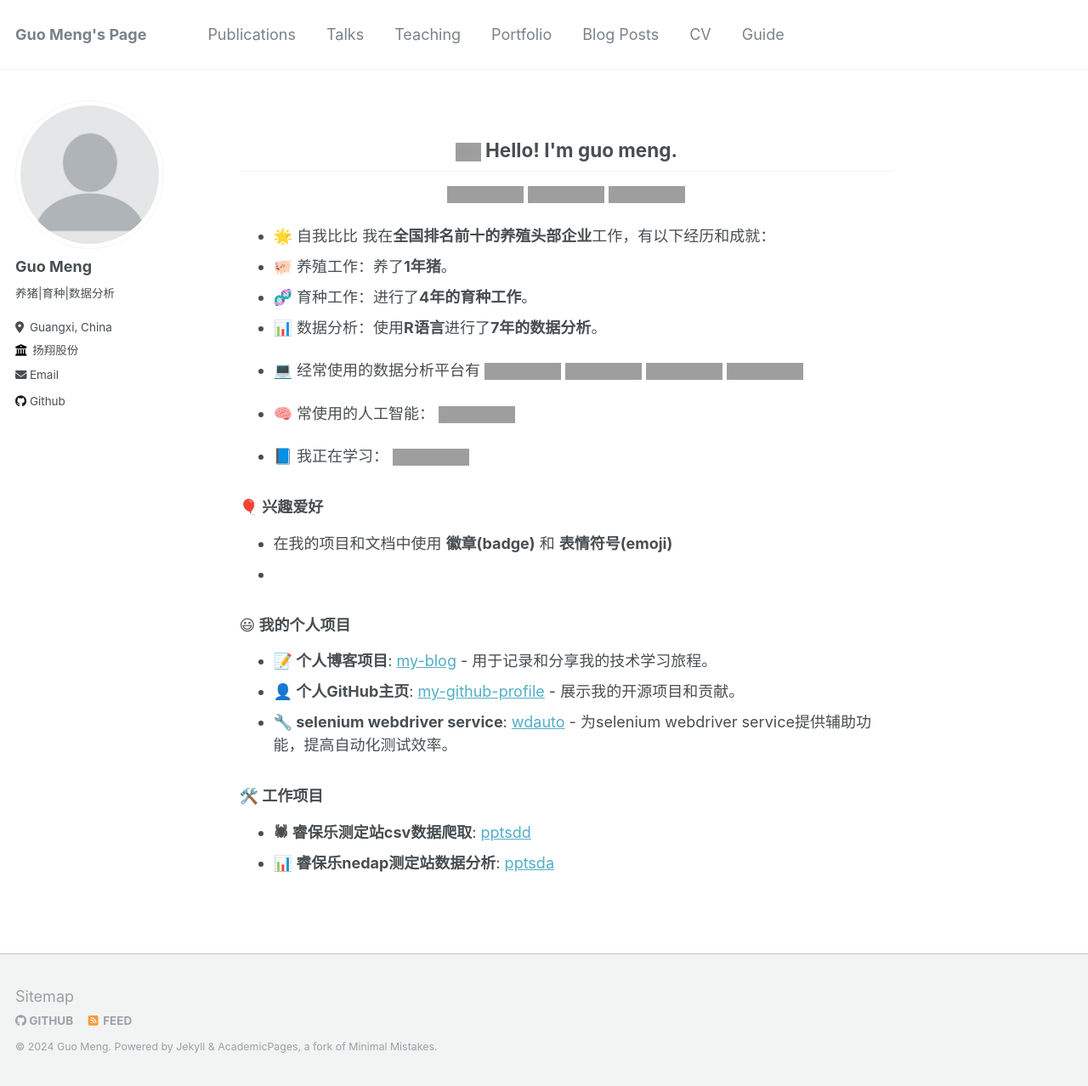
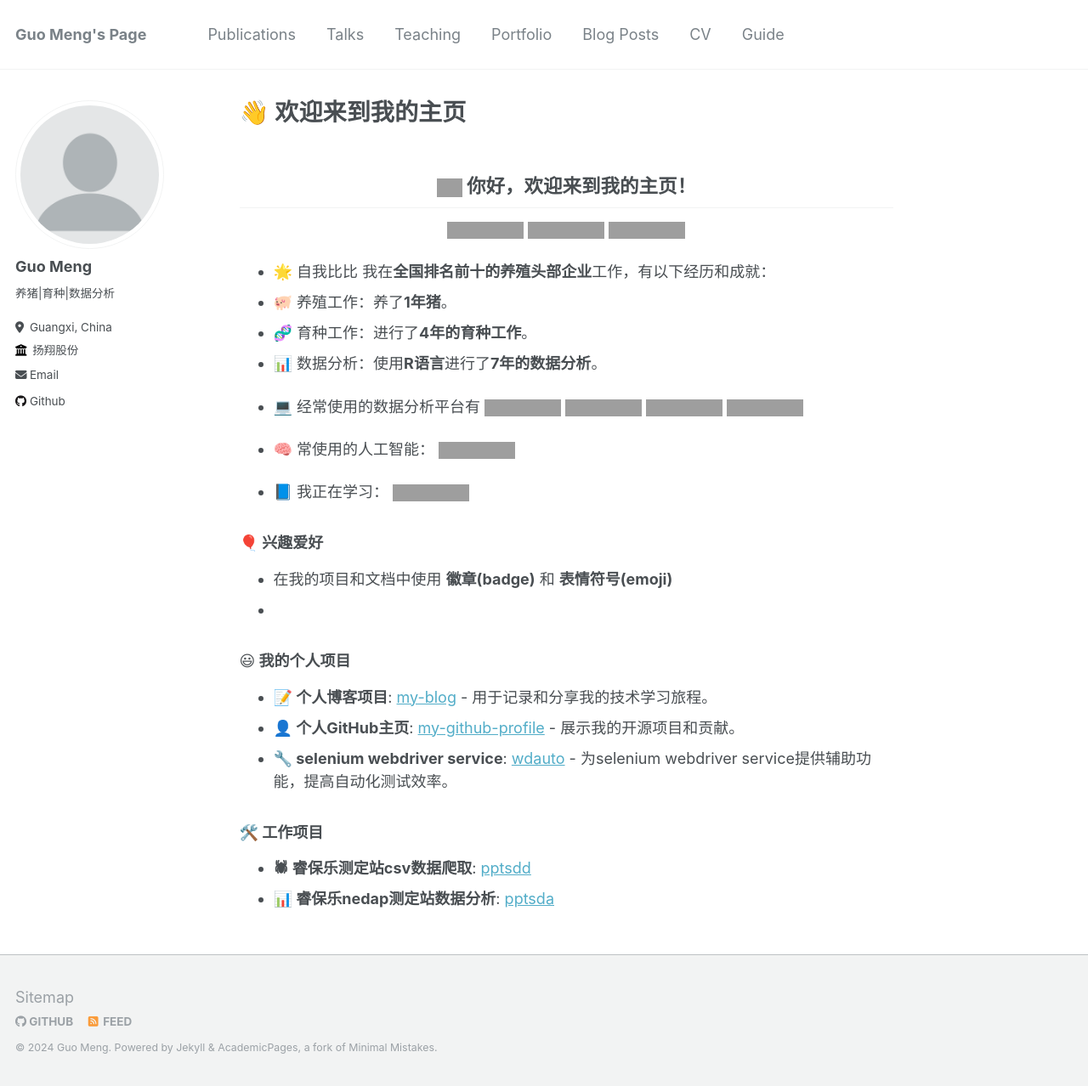
Before and after one commit to tony2015116/tony2015116.github.io, a Jekyll site: the page built from _pages/about.md, in a window 1280 px wide and 1278 px high, cut to the strip 0-1278 px from the top of the window. Shown: the whole strip at 85% size. Built offline with Jekyll 4.4.1, drawn with Linux system fonts in a browser that asks for light colours; grey boxes are pictures that could not be loaded.

Commit message:
2024-03-09

```diff
--- a/_pages/about.md
+++ b/_pages/about.md
@@ -1,5 +1,6 @@
 ---
 permalink: /
+title: "👋 欢迎来到我的主页"
 author_profile: true
 redirect_from:
   - /about/
@@ -10,7 +11,7 @@ editor_options:
 ---
 <h2 align="center">
 <img src="https://emojis.slackmojis.com/emojis/images/1531849430/4246/blob-sunglasses.gif?1531849430" width="30"/>
-Hello! I'm guo meng.
+你好，欢迎来到我的主页！
 </h2>
 
 <p align="center">
```
